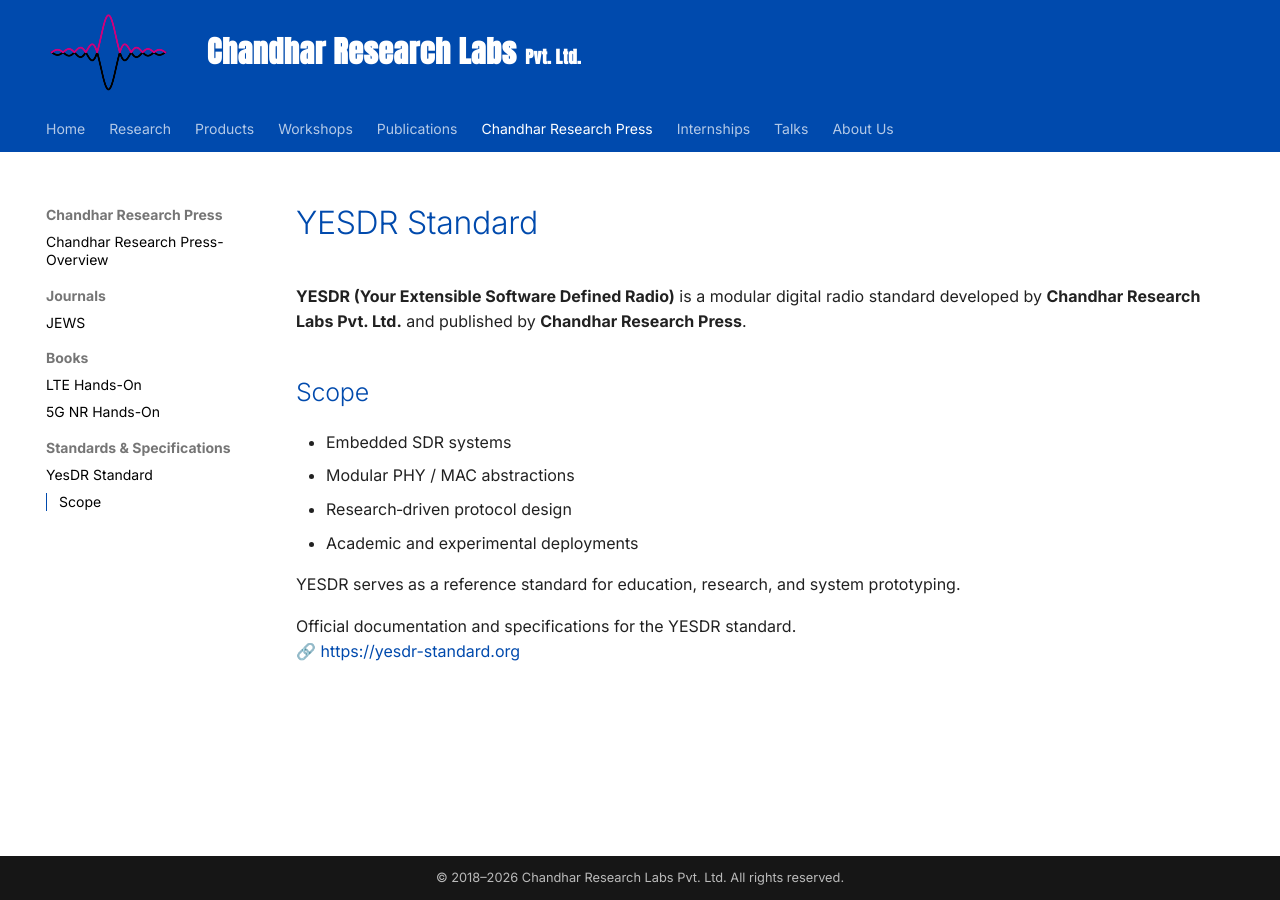
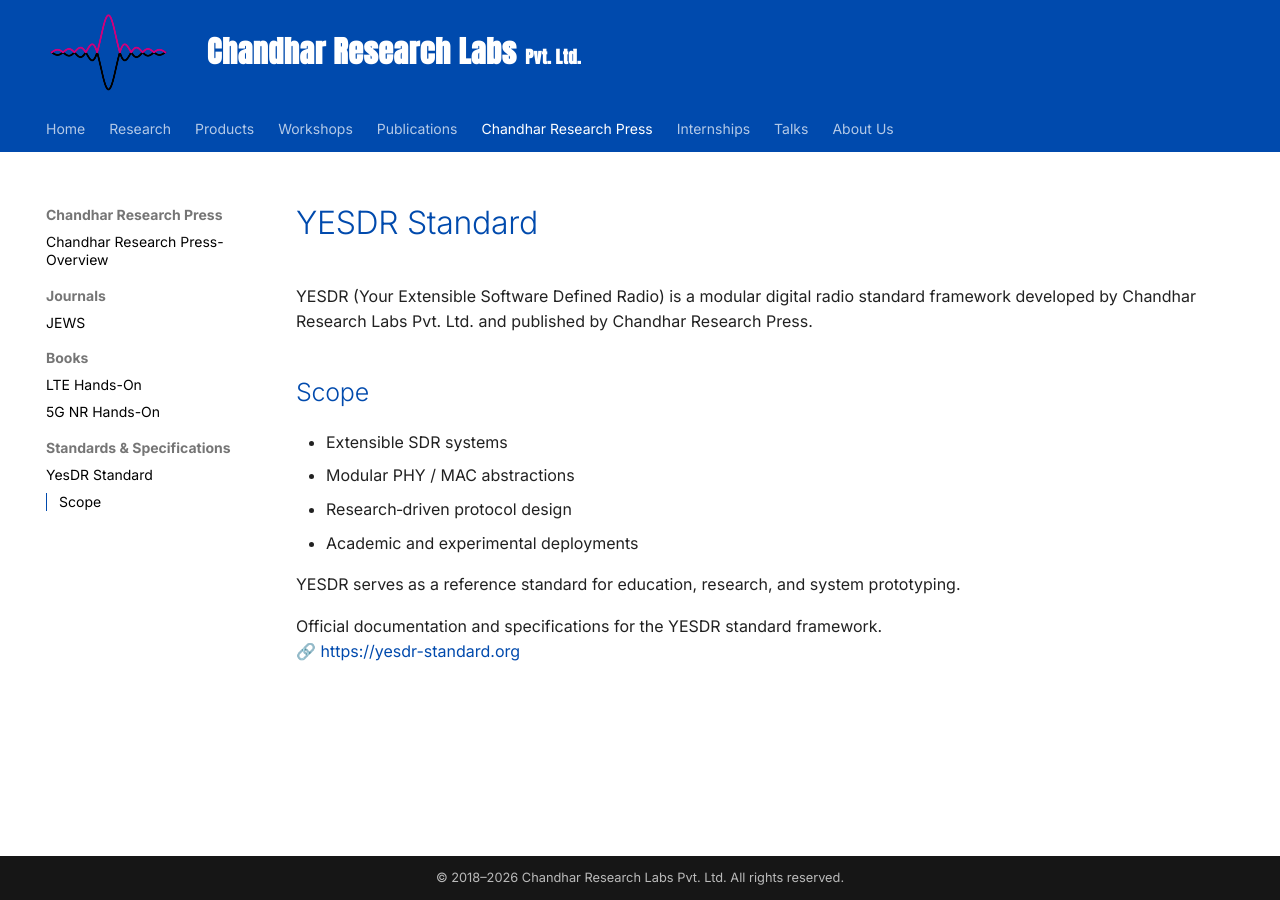
Before and after one commit to chandharlabs/chandhar-docs, an MkDocs documentation site: the page built from docs/press/yesdr.md, in a window 1280 px wide. Built offline with MkDocs 1.6.1 and Material for MkDocs 9.7.7, drawn with Linux system fonts in a browser that asks for light colours.

Commit message:
Clarify YESDR standard description and scope
Updated the description of the YESDR standard to clarify it as a framework and modified the scope to include 'Extensible SDR systems'.

```diff
--- a/docs/press/yesdr.md
+++ b/docs/press/yesdr.md
@@ -1,10 +1,10 @@
 # YESDR Standard
 
-**YESDR (Your Extensible Software Defined Radio)** is a modular digital radio standard developed by **Chandhar Research Labs Pvt. Ltd.** and published by
-**Chandhar Research Press**.
+YESDR (Your Extensible Software Defined Radio) is a modular digital radio standard framework developed by Chandhar Research Labs Pvt. Ltd. and published by
+Chandhar Research Press.
 
 ## Scope
-- Embedded SDR systems
+- Extensible SDR systems
 - Modular PHY / MAC abstractions
 - Research‑driven protocol design
 - Academic and experimental deployments
@@ -12,5 +12,5 @@
 YESDR serves as a reference standard for education,
 research, and system prototyping.
 
-Official documentation and specifications for the YESDR standard.
+Official documentation and specifications for the YESDR standard framework.
 🔗 [https://yesdr-standard.org](https://yesdr-standard.org)
```
